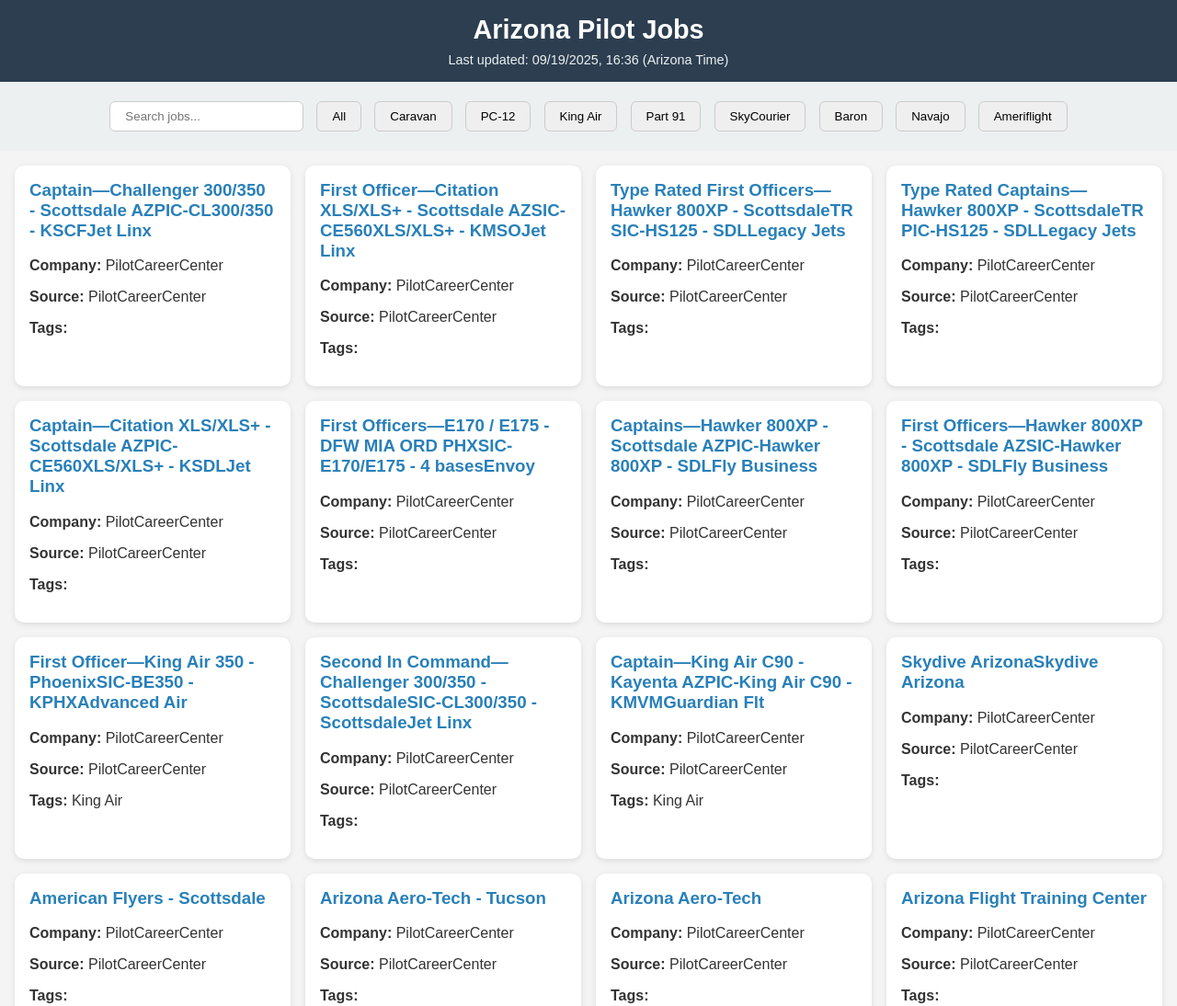
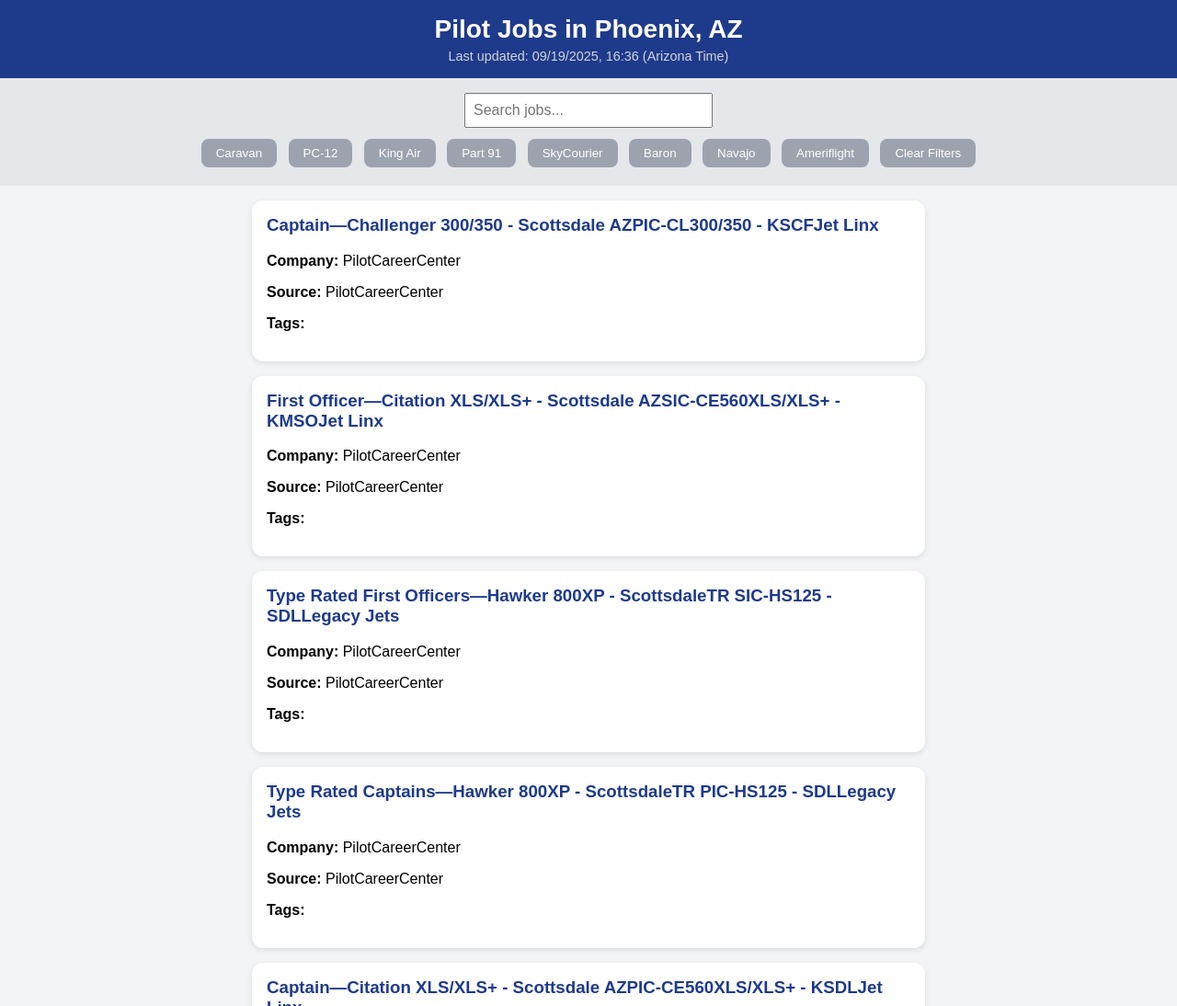
Before and after one commit to CaptainSeanG/PhxPilotJobs, a plain HTML site: page index.html in a window 1280 px wide. Shown: the top 1094 px of the page at 92% size. Drawn offline with Linux system fonts and the light colour scheme.

Commit message:
Update index.html

```diff
--- a/index.html
+++ b/index.html
@@ -2,45 +2,100 @@
 <html lang="en">
 <head>
   <meta charset="UTF-8">
-  <title>Arizona Pilot Jobs</title>
+  <meta name="viewport" content="width=device-width, initial-scale=1.0">
+  <title>Phoenix Pilot Jobs</title>
   <style>
-    body { font-family: Arial, sans-serif; margin: 0; background: #f4f4f4; color: #333; }
-    header { background: #2c3e50; color: #fff; padding: 1rem; text-align: center; }
-    h1 { margin: 0; font-size: 1.8rem; }
-    #last-updated { font-size: 0.9rem; color: #ecf0f1; margin-top: 0.5rem; }
-    .controls { padding: 1rem; text-align: center; background: #ecf0f1; }
-    input, button { padding: 0.5rem 1rem; margin: 0.3rem; border-radius: 6px; border: 1px solid #ccc; }
-    .jobs { display: grid; grid-template-columns: repeat(auto-fit, minmax(300px, 1fr)); gap: 1rem; padding: 1rem; }
-    .job-card { background: #fff; padding: 1rem; border-radius: 10px; box-shadow: 0 2px 6px rgba(0,0,0,0.1); }
-    .job-card h3 { margin-top: 0; }
-    .job-card a { color: #2980b9; text-decoration: none; font-weight: bold; }
-    .job-card a:hover { text-decoration: underline; }
+    body {
+      font-family: Arial, sans-serif;
+      background: #f3f4f6;
+      margin: 0;
+      padding: 0;
+    }
+    header {
+      background: #1e3a8a;
+      color: white;
+      padding: 1rem;
+      text-align: center;
+    }
+    header h1 {
+      margin: 0;
+      font-size: 1.75rem;
+    }
+    #last-updated {
+      font-size: 0.9rem;
+      margin-top: 0.3rem;
+      color: #d1d5db;
+    }
+    .controls {
+      padding: 1rem;
+      text-align: center;
+      background: #e5e7eb;
+    }
+    .controls input {
+      padding: 0.5rem;
+      font-size: 1rem;
+      margin-bottom: 0.5rem;
+      width: 250px;
+    }
+    .controls button {
+      margin: 0.25rem;
+      padding: 0.5rem 1rem;
+      border: none;
+      border-radius: 8px;
+      background: #9ca3af;
+      color: white;
+      cursor: pointer;
+      transition: background 0.2s;
+    }
+    .controls button:hover {
+      background: #6b7280;
+    }
+    .controls button.active {
+      background: #2563eb;
+      color: white;
+      font-weight: bold;
+    }
+    .job-card {
+      background: white;
+      border-radius: 12px;
+      padding: 1rem;
+      margin: 1rem auto;
+      max-width: 700px;
+      box-shadow: 0 2px 6px rgba(0,0,0,0.1);
+    }
+    .job-card h3 {
+      margin-top: 0;
+    }
+    .job-card a {
+      color: #1e3a8a;
+      text-decoration: none;
+    }
+    .job-card a:hover {
+      text-decoration: underline;
+    }
   </style>
 </head>
 <body>
   <header>
-    <h1>Arizona Pilot Jobs</h1>
-    <div id="last-updated">Last updated: Loading...</div>
+    <h1>Pilot Jobs in Phoenix, AZ</h1>
+    <div id="last-updated">Last updated: ...</div>
   </header>
 
+  <div class="controls">
+    <input type="text" id="search" placeholder="Search jobs..." oninput="renderJobs()">
+    <br>
+    <button onclick="toggleFilter('Caravan')">Caravan</button>
+    <button onclick="toggleFilter('PC-12')">PC-12</button>
+    <button onclick="toggleFilter('King Air')">King Air</button>
+    <button onclick="toggleFilter('Part 91')">Part 91</button>
+    <button onclick="toggleFilter('SkyCourier')">SkyCourier</button>
+    <button onclick="toggleFilter('Baron')">Baron</button>
+    <button onclick="toggleFilter('Navajo')">Navajo</button>
+    <button onclick="toggleFilter('Ameriflight')">Ameriflight</button>
+    <button onclick="clearFilters()">Clear Filters</button>
+  </div>
 
-<div class="controls">
-  <input type="text" id="search" placeholder="Search jobs..." oninput="renderJobs()">
-  <button onclick="filterTag('All')">All</button>
-  <button onclick="filterTag('Caravan')">Caravan</button>
-  <button onclick="filterTag('PC-12')">PC-12</button>
-  <button onclick="filterTag('King Air')">King Air</button>
-  <button onclick="filterTag('Part 91')">Part 91</button>
-  <button onclick="filterTag('SkyCourier')">SkyCourier</button>
-  <button onclick="filterTag('Baron')">Baron</button>
-  <button onclick="filterTag('Navajo')">Navajo</button>
-  <button onclick="filterTag('Ameriflight')">Ameriflight</button>
-</div>
-
-
-
-
-  <div class="jobs" id="jobs-container"></div>
+  <div id="jobs-container" class="jobs"></div>
 
   <script src="script.js"></script>
 </body>
```
